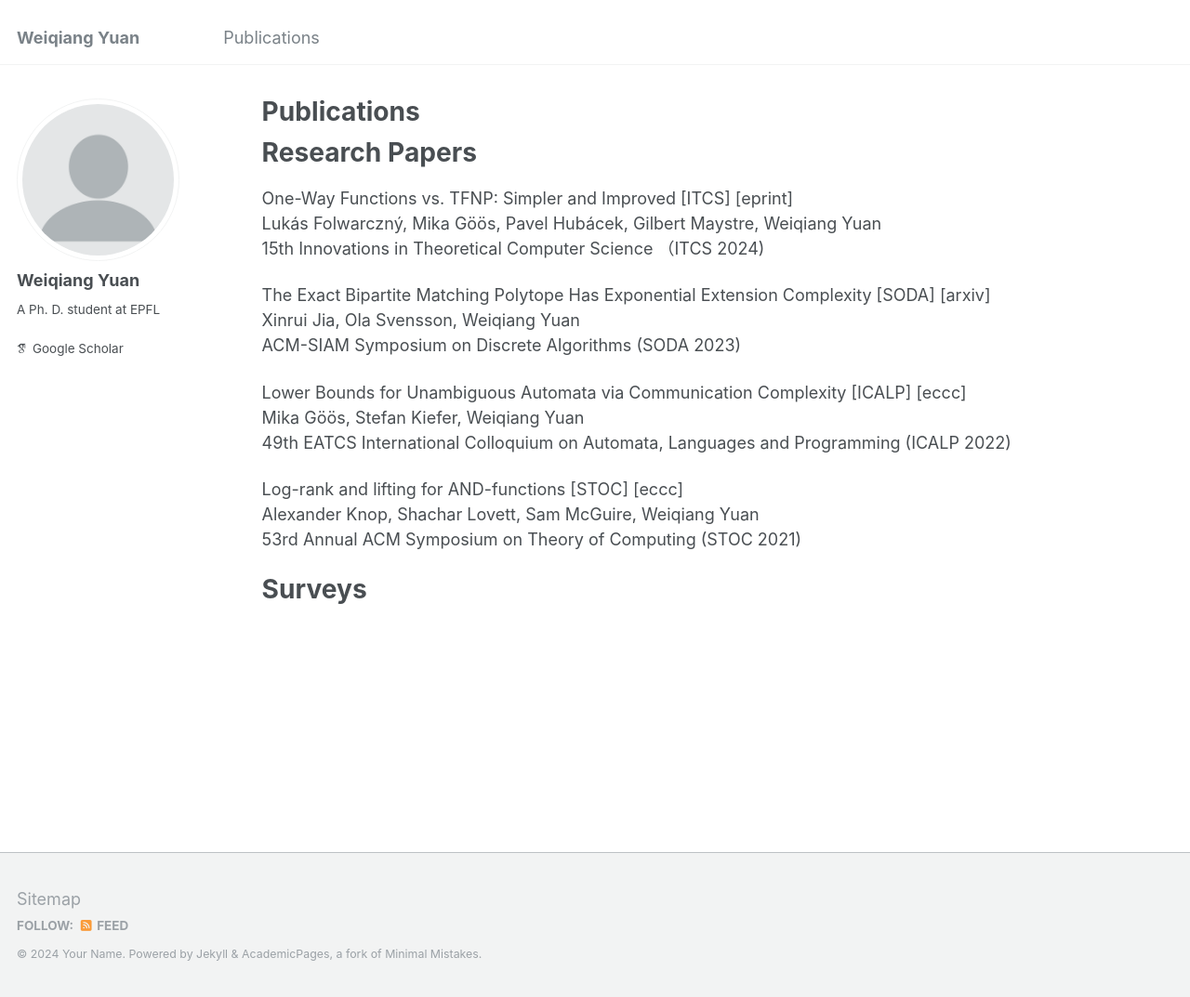
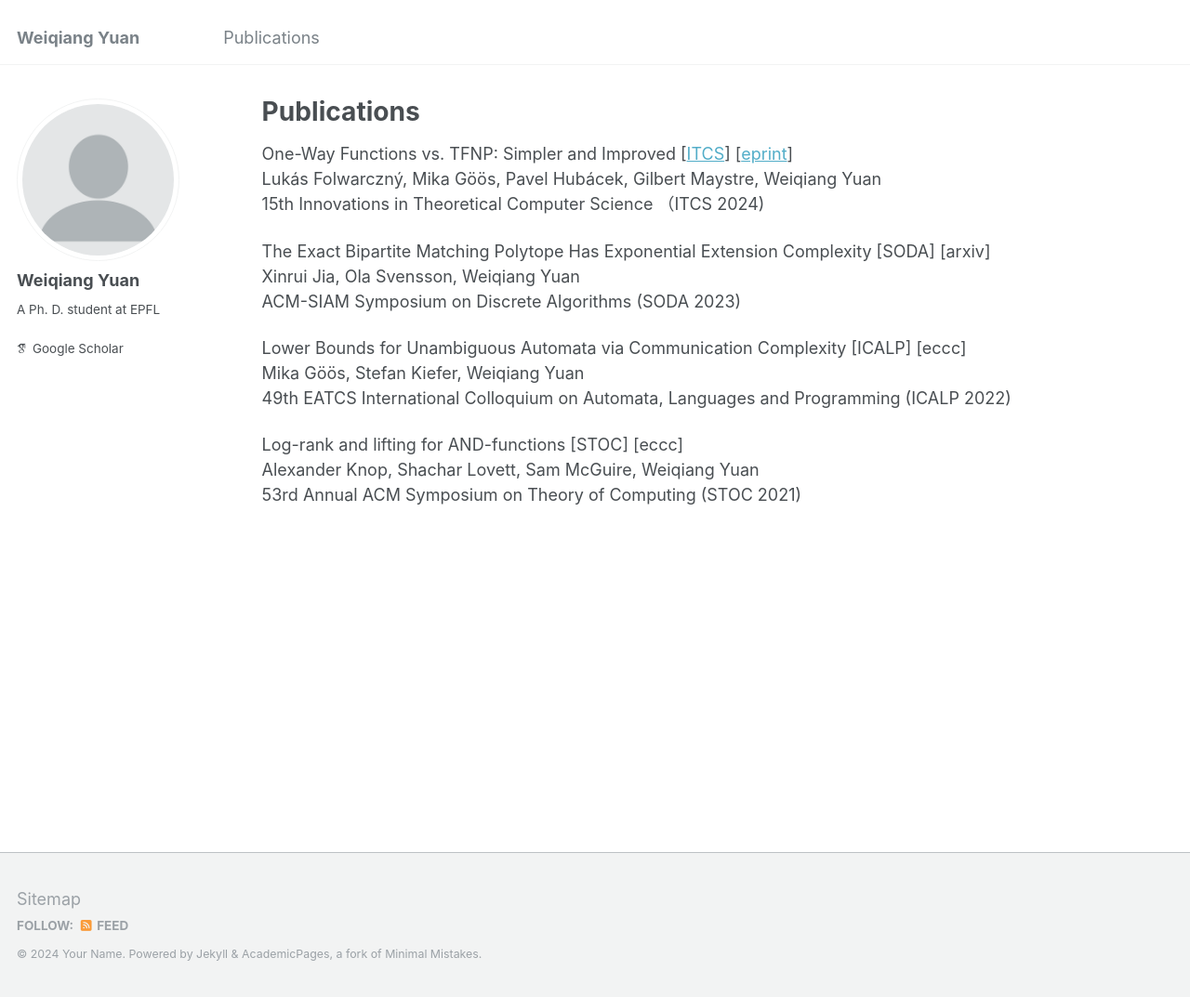
Before and after one commit to wwwaltzzz/wwwaltzzz.github.io, a Jekyll site: the page built from _pages/publications.md, in a window 1280 px wide and 1073 px high. Shown: the whole window at 93% size. Built offline with Jekyll 4.4.1, drawn with Linux system fonts in a browser that asks for light colours; some web fonts are replaced.

Commit message:
Update publications.md

```diff
--- a/_pages/publications.md
+++ b/_pages/publications.md
@@ -5,9 +5,7 @@ permalink: /publications/
 author_profile: true
 ---
 
-# Research Papers
-
-One-Way Functions vs. TFNP: Simpler and Improved [ITCS] [eprint]
+One-Way Functions vs. TFNP: Simpler and Improved [[ITCS](https://drops.dagstuhl.de/entities/document/10.4230/LIPIcs.ITCS.2024.50)] [[eprint](https://eprint.iacr.org/2023/945)]
 Lukás Folwarczný, Mika Göös, Pavel Hubácek, Gilbert Maystre, Weiqiang Yuan
 15th Innovations in Theoretical Computer Science （ITCS 2024)
 
@@ -22,5 +20,3 @@ Mika Göös, Stefan Kiefer, Weiqiang Yuan
 Log-rank and lifting for AND-functions [STOC] [eccc]
 Alexander Knop, Shachar Lovett, Sam McGuire, Weiqiang Yuan
 53rd Annual ACM Symposium on Theory of Computing (STOC 2021)
-
-# Surveys
```
